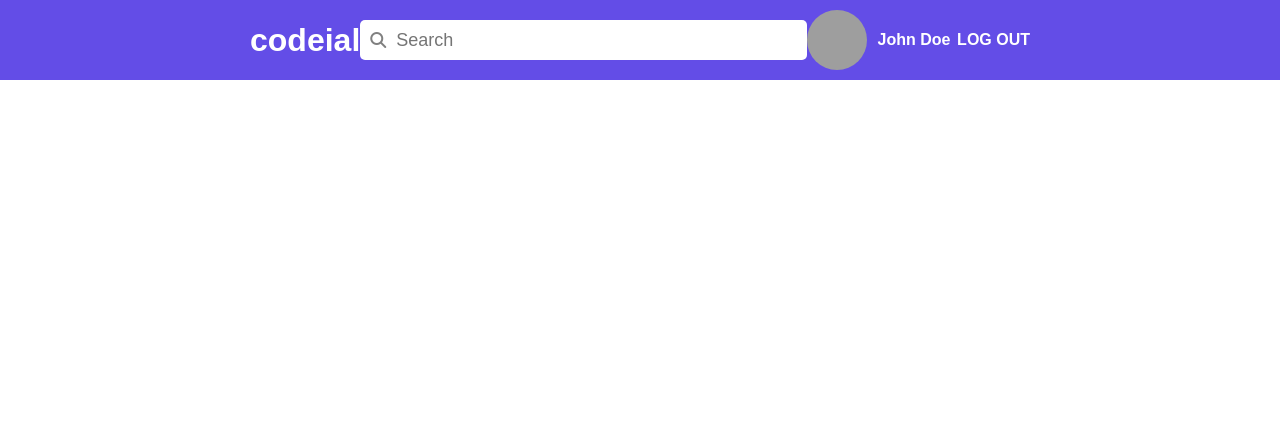
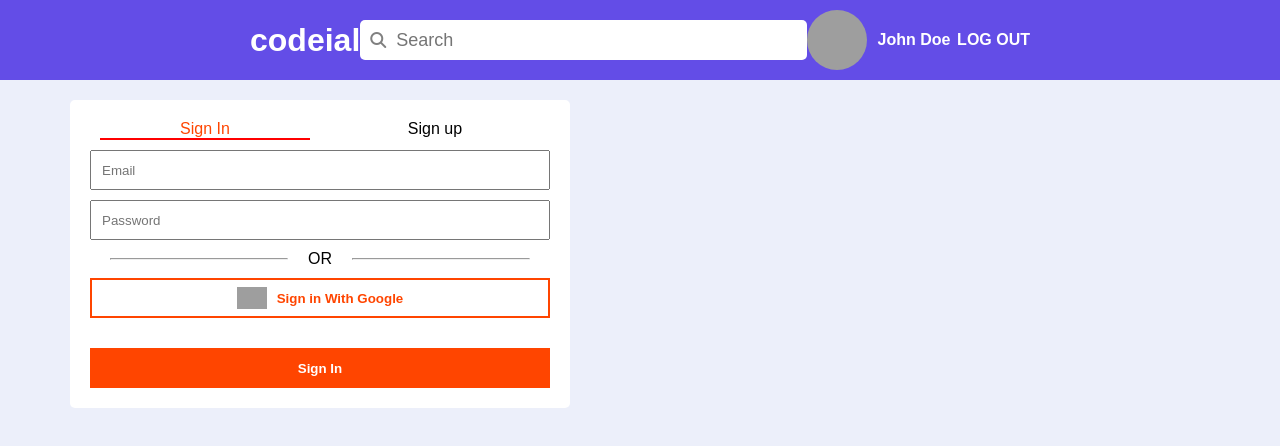
Before and after one commit to ritwikkr/codeial, a React (Create React App) app: page /session in a window 1280 px wide. Shown: the top 446 px of the page. Built offline with nearby package versions, Linux system fonts and the light colour scheme; grey boxes are pictures that could not be loaded.

Commit message:
Styling: Added Session Component

```diff
--- a/src/App.js
+++ b/src/App.js
@@ -2,6 +2,7 @@ import HomePage from "./pages/HomePage";
 import { BrowserRouter, Routes, Route } from "react-router-dom";
 import Navbar from "./components/Navbar";
 import ProfilePage from "./pages/ProfilePage";
+import SessionPage from "./pages/SessionPage";
 
 function App() {
   return (
@@ -10,6 +11,7 @@ function App() {
       <Routes>
         <Route path="/" element={<HomePage />} />
         <Route path="/profile" element={<ProfilePage />} />
+        <Route path="/session" element={<SessionPage />} />
       </Routes>
     </BrowserRouter>
   );
--- a/src/components/FriendList.js
+++ b/src/components/FriendList.js
@@ -8,7 +8,7 @@ function FriendList() {
         <p>Friend List</p>
       </header>
       <hr />
-      <body>
+      <div className="body">
         <div className="friend">
           <img
             src="https://headshots-2.imagely.com/wp-content/uploads/sites/79/nggallery/headshot-gallery/cache/albert-dera-ILip77SbmOE-unsplash.jpg-nggid013-ngg0dyn-800x1200-00f0w010c010r110f110r010t010.jpg"
@@ -65,7 +65,7 @@ function FriendList() {
           />
           <p>Steve Jobs</p>
         </div>
-      </body>
+      </div>
     </Wrapper>
   );
 }
--- a/src/components/Navbar.js
+++ b/src/components/Navbar.js
@@ -11,7 +11,7 @@ function Navbar() {
         </div>
       </Link>
       <div className="search-box">
-        <i class="fa-solid fa-magnifying-glass"></i>
+        <i className="fa-solid fa-magnifying-glass"></i>
         <input type="text" placeholder="Search" />
       </div>
       <div className="nav">
@@ -24,9 +24,11 @@ function Navbar() {
             <p>John Doe</p>
           </div>
         </Link>
-        <div className="session">
-          <p>LOG OUT</p>
-        </div>
+        <Link to={"/session"}>
+          <div className="session">
+            <p>LOG OUT</p>
+          </div>
+        </Link>
       </div>
     </Wrapper>
   );
--- a/src/components/Post.js
+++ b/src/components/Post.js
@@ -21,11 +21,11 @@ function Post() {
       <hr />
       <div className="cta">
         <div className="like">
-          <i class="fa-regular fa-heart"></i>
+          <i className="fa-regular fa-heart"></i>
           <p>145</p>
         </div>
         <div className="comments">
-          <i class="fa-regular fa-message"></i>
+          <i className="fa-regular fa-message"></i>
           <p>5</p>
         </div>
       </div>
@@ -46,7 +46,7 @@ function Post() {
           </div>
           <div className="heart-icon">
             {/* Position absolute */}
-            <i class="fa-regular fa-heart"></i>
+            <i className="fa-regular fa-heart"></i>
           </div>
         </div>
         <div className="comment">
@@ -62,7 +62,7 @@ function Post() {
             </p>
           </div>
           <div className="heart-icon">
-            <i class="fa-regular fa-heart"></i>
+            <i className="fa-regular fa-heart"></i>
           </div>
         </div>
       </div>
--- a/src/pages/HomePage.js
+++ b/src/pages/HomePage.js
@@ -1,6 +1,5 @@
 import React from "react";
 import FriendList from "../components/FriendList";
-import Navbar from "../components/Navbar";
 import CreatePost from "../components/CreatePost";
 import Wrapper from "../styles/HomePageStyle";
 import Post from "../components/Post";
--- /dev/null
+++ b/src/pages/SessionPage.js
@@ -0,0 +1,69 @@
+import React, { useState } from "react";
+import Wrapper from "../styles/SessionPageStyle";
+
+function SessionPage() {
+  const [signIn, setSignIn] = useState(true);
+  function changeSessionTypeToSignIn() {
+    setSignIn(true);
+  }
+  function changeSessionTypeToSignUp() {
+    setSignIn(false);
+  }
+  return (
+    <Wrapper>
+      <section>
+        <div className="session-heading">
+          <p
+            onClick={changeSessionTypeToSignIn}
+            className={signIn ? "active" : null}
+          >
+            Sign In
+          </p>
+          <p
+            onClick={changeSessionTypeToSignUp}
+            className={signIn ? null : "active"}
+          >
+            Sign up
+          </p>
+        </div>
+        <div className="session-body">
+          <form>
+            {!signIn && (
+              <div className="form-content">
+                <input type="name" placeholder="Name" />
+              </div>
+            )}
+            <div className="form-content">
+              <input type="email" placeholder="Email" />
+            </div>
+            <div className="form-content">
+              <input type="password" placeholder="Password" />
+            </div>
+            {!signIn && (
+              <div className="form-content">
+                <input type="password" placeholder="Confirm password" />
+              </div>
+            )}
+            <div className="form-content divider">
+              <hr />
+              <p>OR</p>
+              <hr />
+            </div>
+            <div className="form-content">
+              <button className="google">
+                <img
+                  src="https://upload.wikimedia.org/wikipedia/commons/thumb/5/53/Google_%22G%22_Logo.svg/2048px-Google_%22G%22_Logo.svg.png"
+                  alt=""
+                />
+                <p>Sign {signIn ? `in` : `up`} With Google</p>
+              </button>
+              <button>{signIn ? "Sign In" : "Sign Up"}</button>
+            </div>
+          </form>
+        </div>
+      </section>
+    </Wrapper>
+  );
+}
+
+export default SessionPage;
--- a/src/styles/FriendListStyle.js
+++ b/src/styles/FriendListStyle.js
@@ -14,7 +14,7 @@ const Wrapper = styled.div`
       margin-left: 10px;
     }
   }
-  body {
+  .body {
     .friend {
       /* border: 2px solid red; */
       height: 8vh;
--- /dev/null
+++ b/src/styles/SessionPageStyle.js
@@ -0,0 +1,81 @@
+import styled from "styled-components";
+
+const Wrapper = styled.div`
+  padding: 20px;
+  background-color: rgb(236, 239, 250);
+  height: calc(100vh - 10vh);
+  section {
+    margin-left: 50px;
+    width: 500px;
+    background-color: white;
+    padding: 20px;
+    border-radius: 5px;
+    .session-heading {
+      display: flex;
+      p {
+        cursor: pointer;
+        text-align: center;
+        flex: 1;
+        margin: 0 10px 10px 10px;
+      }
+      p.active {
+        border-bottom: 2px solid red;
+        color: orangered;
+      }
+    }
+    .session-body {
+      form {
+        .form-content {
+          display: flex;
+          flex-direction: column;
+          input {
+            width: 100%;
+            height: 40px;
+            margin-bottom: 10px;
+            padding-left: 10px;
+          }
+          button {
+            background-color: transparent;
+            padding: 5px;
+            height: 40px;
+            font-weight: 900;
+            cursor: pointer;
+            &:first-child {
+              margin-bottom: 30px;
+            }
+            &:last-child {
+              background-color: orangered;
+              border: none;
+              color: white;
+            }
+            img {
+              width: 30px;
+              margin-right: 10px;
+            }
+          }
+          .google {
+            display: flex;
+            align-items: center;
+            justify-content: center;
+            border: 2px solid orangered;
+            color: orangered;
+          }
+        }
+        .divider {
+          display: flex;
+          align-items: center;
+          flex-direction: row;
+          margin-bottom: 10px;
+          hr {
+            flex: 1;
+            height: 1px;
+            width: 100px;
+            margin: 0 20px;
+          }
+        }
+      }
+    }
+  }
+`;
+
+export default Wrapper;
```
